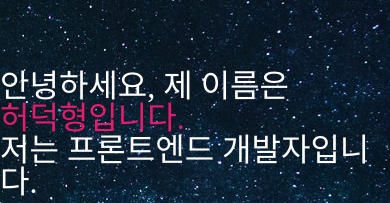
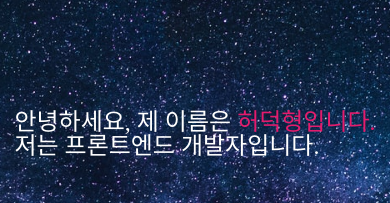
Before and after one commit to deokyeong93/Portfolio, a plain HTML site: page index.html in a window 390 px wide. Shown: the part 293-496 px from the top of the page. Drawn offline with Linux system fonts and the light colour scheme.

Commit message:
CSS : Home
@media 쿼리

.home: button:hover i 처럼 상태를 지정라고 선택자를 지정하는 것도 가능하다.
(더 좋은 방법이 있을까?)

background를 한 줄로 몰아서 써주었고, 사이즈와 포지션에대해 더 잘 활용할 수 있게되었다.

```diff
--- a/Reset.css
+++ b/Reset.css
@@ -5,11 +5,6 @@
 
 section {
   height: 900px;
-}
-
-.highlight {
-  color: #e31c6d;
-  display: inline-block;
 }
 
 html,
--- a/style.css
+++ b/style.css
@@ -64,8 +64,7 @@ nav.navbar {
 
 /* Home */
 .home {
-  background-image: url(./Img/background.jpg);
-  background-repeat: no-repeat;
+  background: url(./Img/background.jpg) no-repeat center / cover;
   color: white;
   display: flex;
   flex-direction: column;
@@ -76,7 +75,7 @@ nav.navbar {
 
 .home h1 {
   font-size: var(--font-medium);
-  margin: var(--space-larger) auto;
+  margin: 0 auto;
 }
 
 .highlight {
@@ -91,6 +90,24 @@ nav.navbar {
   border: 2px white solid;
   background-color: transparent;
   color: white;
+}
+
+.home button:hover {
+  cursor: pointer;
+  border-radius: 5px;
+  border: 2px var(--color-light-greenblue) solid;
+  background-color: var(--color-light-greenblue);
+  transition: all 0.5s;
+}
+.home button:hover i {
+  transform: rotate(90deg);
+  transition: all 0.5s;
+}
+
+@media screen and (max-width: 480px) {
+  .home > h1 {
+    font-size: calc(var(--font-small) * 2);
+  }
 }
 
 /* About */
```
Also changed, not shown: index.html (+4 -1 lines).
